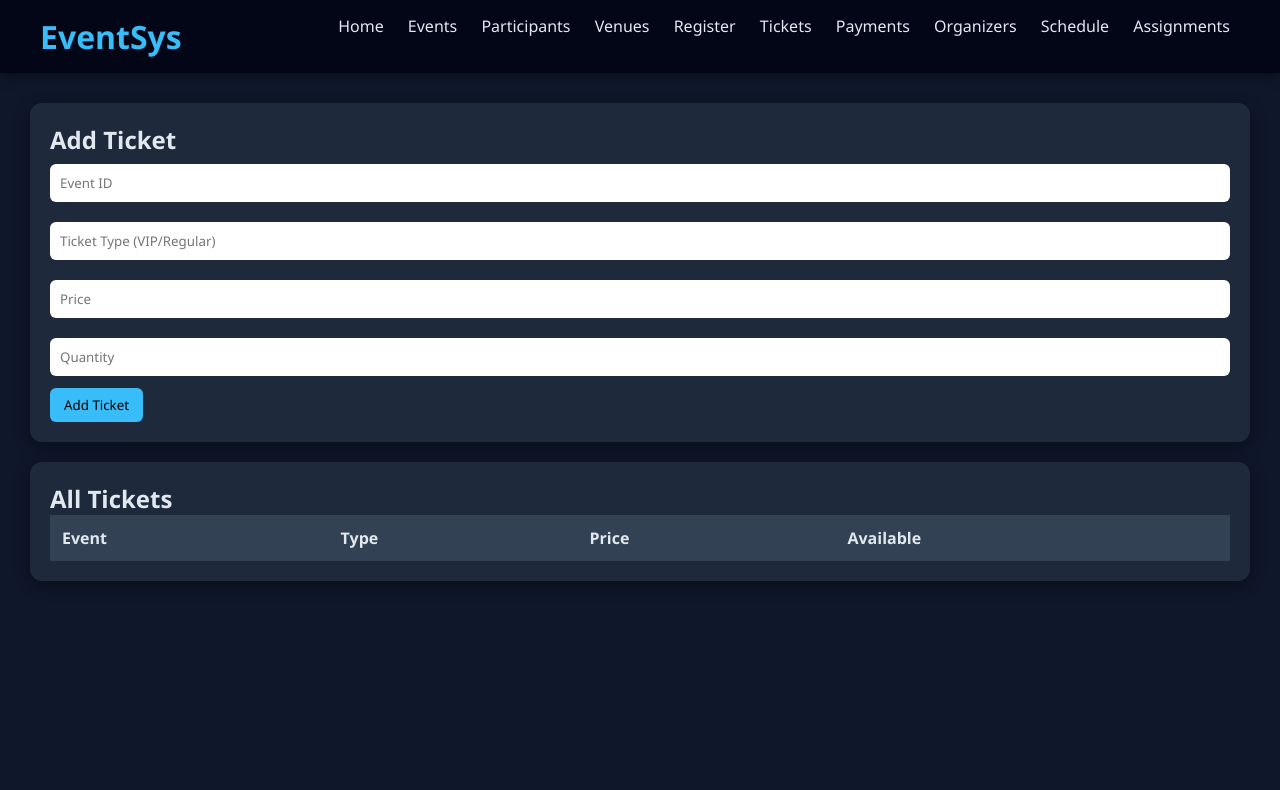
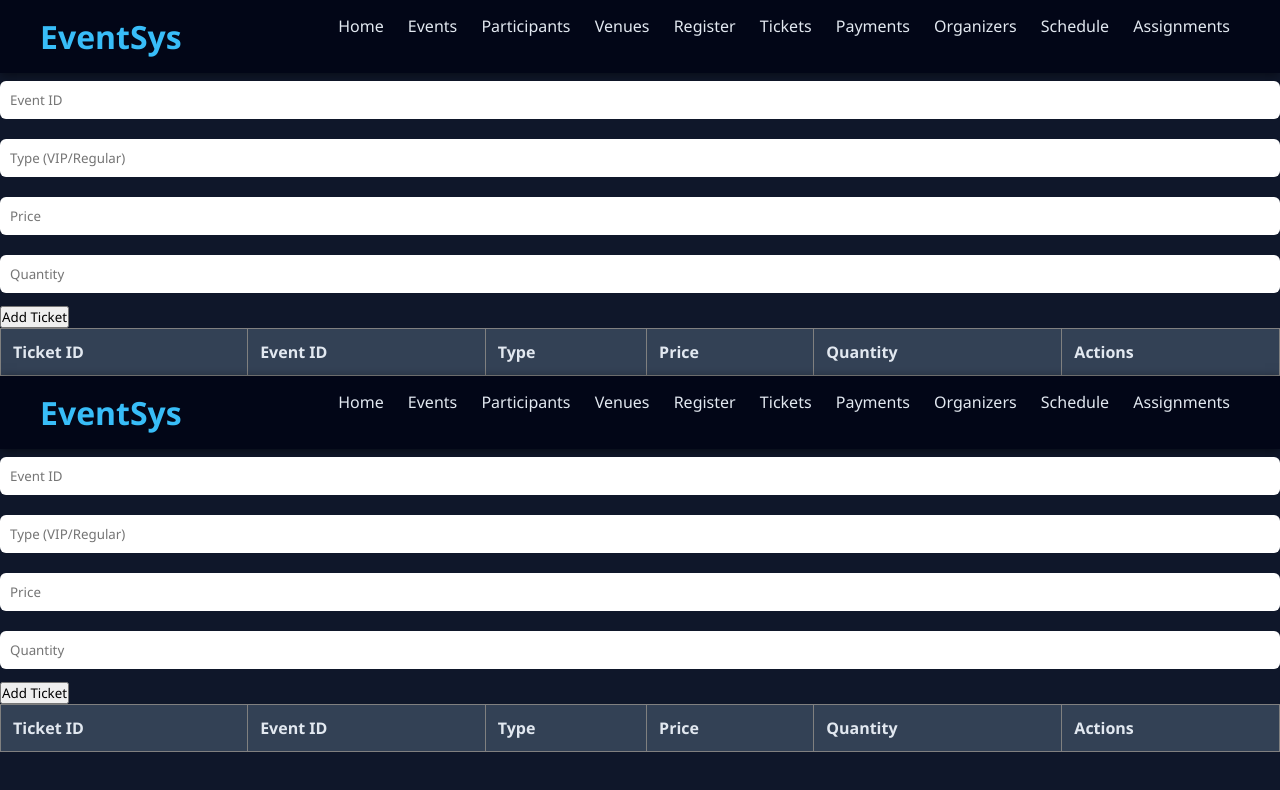
Before and after one commit to hulkseeb/Database-Project, a website: page tickets.html in a window 1280 px wide. Drawn offline with Linux system fonts and the light colour scheme; no server answers.

Commit message:
Update tickets.html

```diff
--- a/tickets.html
+++ b/tickets.html
@@ -23,30 +23,61 @@
     </div>
 </div>
 
-<div class="container">
+<form id="ticketForm">
+  <input id="ticket_event_id" placeholder="Event ID" required>
+  <input id="ticket_type" placeholder="Type (VIP/Regular)" required>
+  <input id="price" placeholder="Price" required>
+  <input type="number" id="quantity_available" placeholder="Quantity" required>
+  <button>Add Ticket</button>
+</form>
 
-    <div class="card">
-        <h2>Add Ticket</h2>
-        <input placeholder="Event ID">
-        <input placeholder="Ticket Type (VIP/Regular)">
-        <input placeholder="Price">
-        <input placeholder="Quantity">
-        <button class="btn">Add Ticket</button>
+<table border="1">
+<thead><tr><th>Ticket ID</th><th>Event ID</th><th>Type</th><th>Price</th><th>Quantity</th><th>Actions</th></tr></thead>
+<tbody id="ticketTable"></tbody>
+</table>
+
+<script src="app.js"></script>
+
+</body>
+</html><!DOCTYPE html>
+<html>
+<head>
+    <title>Tickets</title>
+    <link rel="stylesheet" href="styles.css">
+</head>
+
+<body>
+
+<div class="navbar">
+    <h1>EventSys</h1>
+    <div class="nav-links">
+        <a href="index.html">Home</a>
+        <a href="events.html">Events</a>
+        <a href="participants.html">Participants</a>
+        <a href="venues.html">Venues</a>
+        <a href="registration.html">Register</a>
+        <a href="tickets.html">Tickets</a>
+        <a href="payments.html">Payments</a>
+        <a href="organizers.html">Organizers</a>
+        <a href="schedule.html">Schedule</a>
+        <a href="event-organizer.html">Assignments</a>
     </div>
+</div>
 
-    <div class="card">
-        <h2>All Tickets</h2>
-        <table>
-            <tr>
-                <th>Event</th>
-                <th>Type</th>
-                <th>Price</th>
-                <th>Available</th>
-            </tr>
-        </table>
-    </div>
+<form id="ticketForm">
+  <input id="ticket_event_id" placeholder="Event ID" required>
+  <input id="ticket_type" placeholder="Type (VIP/Regular)" required>
+  <input id="price" placeholder="Price" required>
+  <input type="number" id="quantity_available" placeholder="Quantity" required>
+  <button>Add Ticket</button>
+</form>
 
-</div>
+<table border="1">
+<thead><tr><th>Ticket ID</th><th>Event ID</th><th>Type</th><th>Price</th><th>Quantity</th><th>Actions</th></tr></thead>
+<tbody id="ticketTable"></tbody>
+</table>
+
+<script src="app.js"></script>
 
 </body>
 </html>
```
